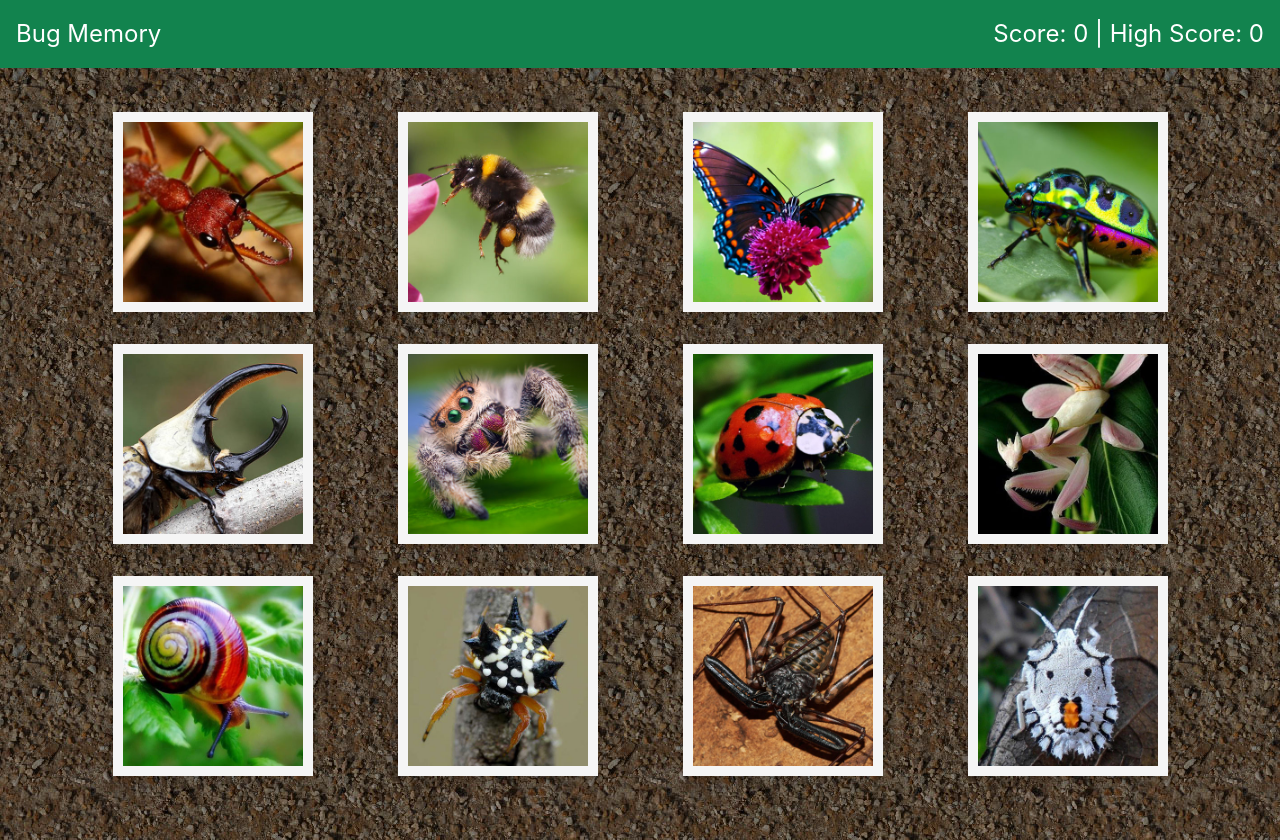
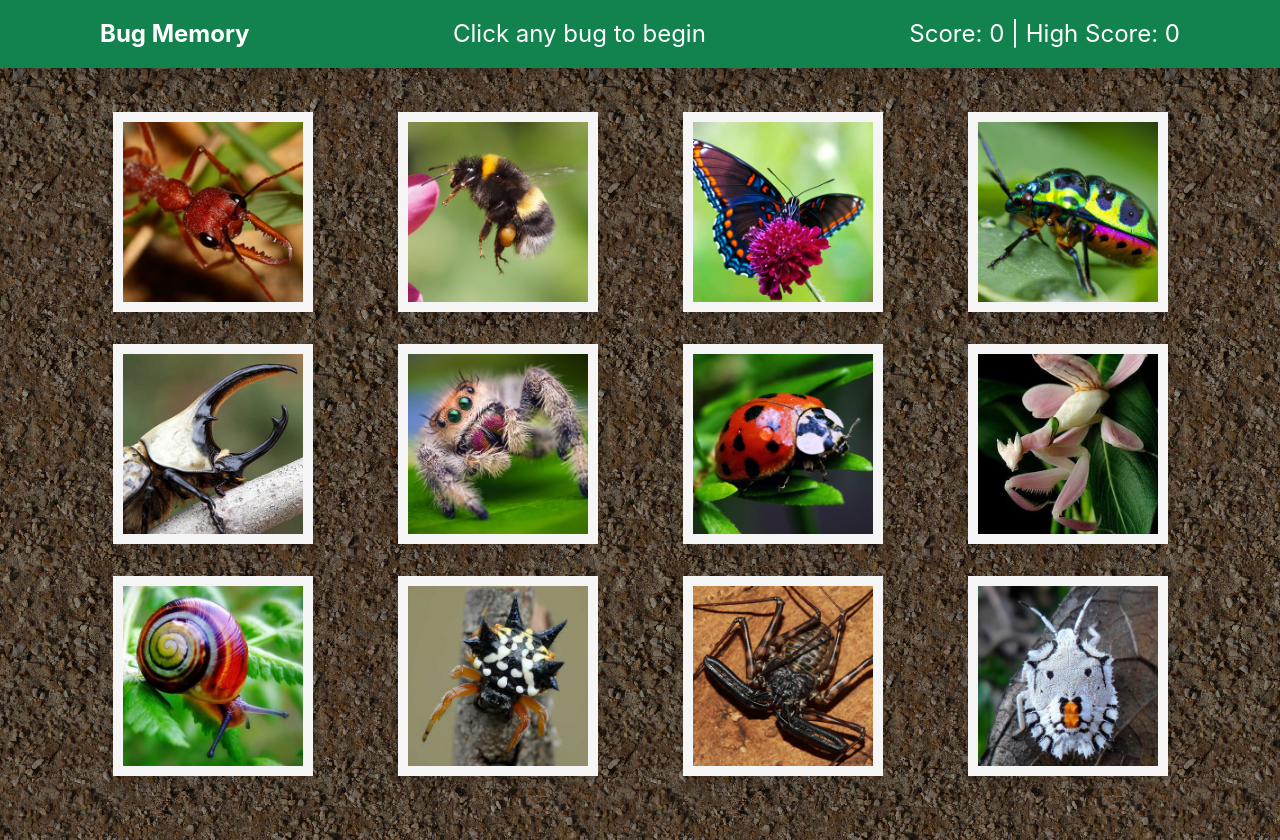
Before and after one commit to dojeda1/bug-memory, a React (Create React App) app: page / in a window 1280 px wide. Built offline with nearby package versions, Linux system fonts and the light colour scheme.

Commit message:
Center text is rendered conditionally based on score and if the game has started.

```diff
--- a/src/App.js
+++ b/src/App.js
@@ -1,19 +1,24 @@
 import React from "react";
 import Title from "./components/Title";
 import BugCard from "./components/BugCard";
-import characters from "./characters.json";
+import bugs from "./bugs.json";
 
 class App extends React.Component {
   // Initial state
   state = {
     score: 0,
     highScore: 0,
-    characters,
-    chosen: []
+    bugs,
+    chosen: [],
+    gameStarted: false
   };
 
   // Increments score by 1
   handleClick = (event) => {
+
+    if (this.state.gameStarted === false) {
+      this.setState({ gameStarted: true });
+    }
 
     const id = event.target.getAttribute('data-id');
     console.log("id: " + id);
@@ -37,7 +42,7 @@ class App extends React.Component {
 
     }
 
-    this.shuffle(this.state.characters);
+    this.shuffle(this.state.bugs);
   };
 
   shuffle = (array) => {
@@ -53,18 +58,18 @@ class App extends React.Component {
     return (
 
       <div>
-        <Title score={this.state.score} highScore={this.state.highScore} />
+        <Title score={this.state.score} highScore={this.state.highScore} gameStarted={this.state.gameStarted} />
         <div className="container">
 
           <div className="p-5"></div>
           <div className="row pb-5">
-            {this.state.characters.map(character => (
+            {this.state.bugs.map(bug => (
               <BugCard
                 handleClick={this.handleClick}
-                id={character.id}
-                key={character.id}
-                name={character.name}
-                image={character.image}
+                id={bug.id}
+                key={bug.id}
+                name={bug.name}
+                image={bug.image}
               />
             ))}
           </div>
--- a/src/components/BugCard/style.css
+++ b/src/components/BugCard/style.css
@@ -5,4 +5,10 @@ img {
     padding: 10px;
     margin: auto;
     display: block;
+    cursor: pointer;
 }
+
+img:hover {
+    background-color: rgb(255, 230, 0);
+    padding: 3px;
+}
--- a/src/components/Title/index.js
+++ b/src/components/Title/index.js
@@ -2,13 +2,31 @@ import React from "react";
 import "./style.css";
 
 function Title(props) {
+
+    let status;
+
+    if (props.score === 0 && props.gameStarted === false) {
+        status = <span>Click any bug to begin</span>
+    } else if (props.score === 0 && props.gameStarted === true) {
+        status = <span>You Lost!</span>
+    } else if (props.score === 12) {
+        status = <span>You Won!</span>
+    } else {
+        status = <span>Correct</span>
+    }
+
+
     return (
-        <div className="row mb-3 p-3 title fixed-top">
-            <div className="col">
-                <span>Bug Memory</span>
-                <span className="score-display float-right">Score: {props.score} | High Score: {props.highScore}</span>
+
+        <div className="row mb-3 p-3 title fixed-top shadow">
+            <div className="container">
+                <div className="col text-center">
+                    <span className="font-weight-bold float-left">Bug Memory</span>
+                    {status}
+                    <span className="score-display float-right">Score: {props.score} | High Score: {props.highScore}</span>
+                </div>
+
             </div>
-
         </div>
     );
 }
```
Also changed, not shown: src/bugs.json (renamed from src/characters.json).
